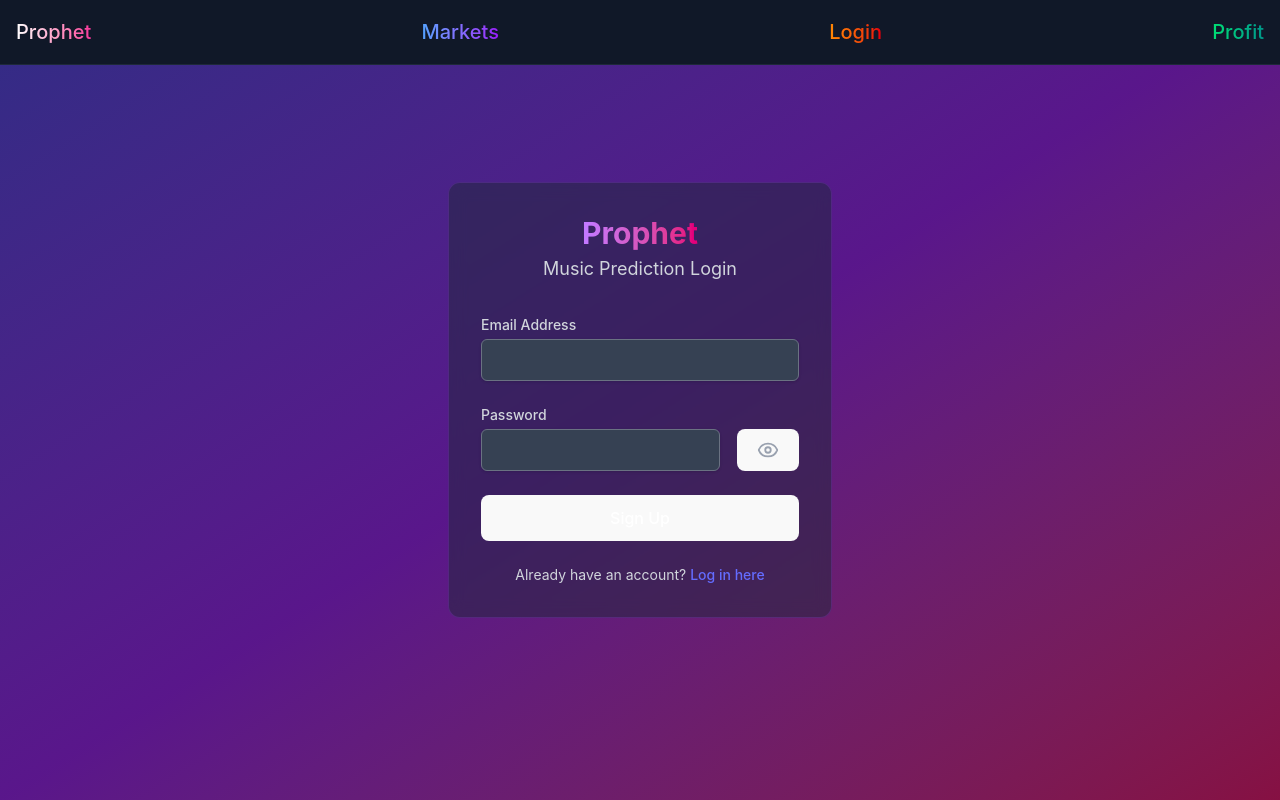
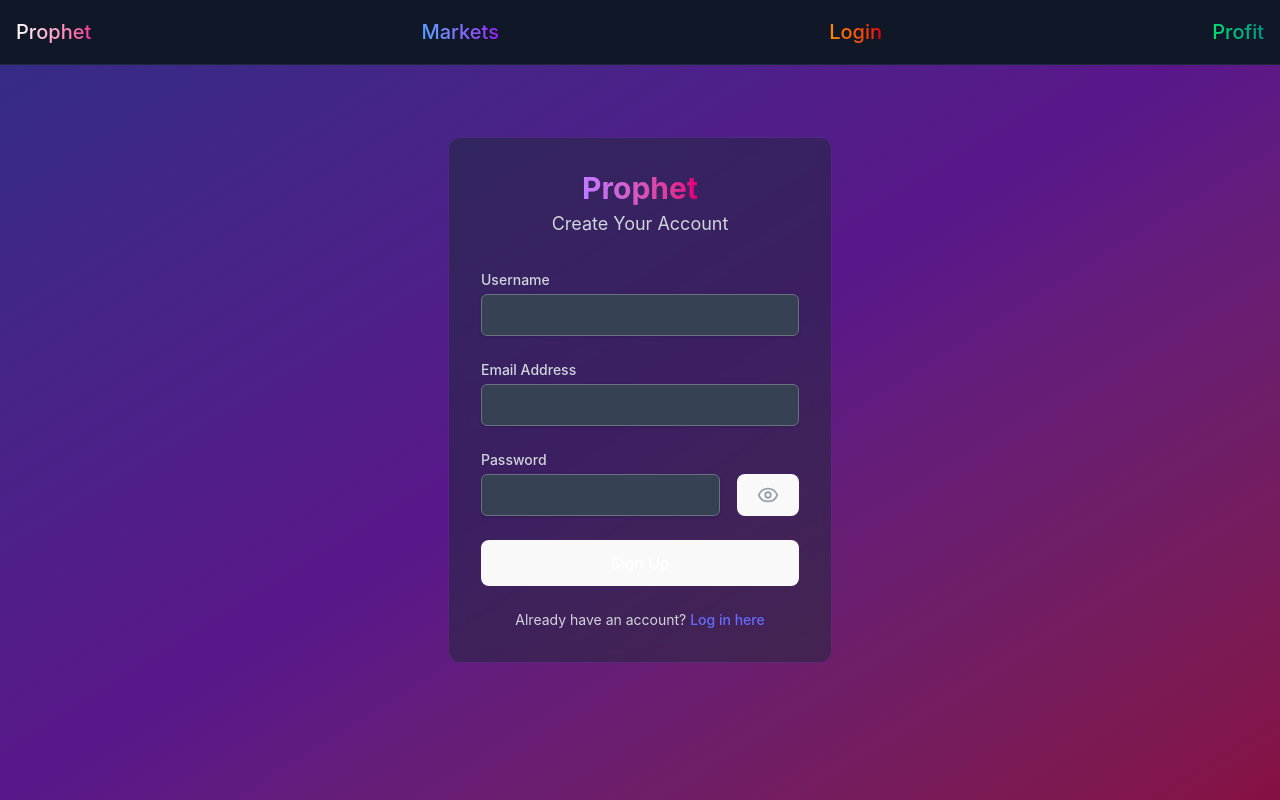
Before and after one commit to Madhavan113/Prophet, a React (Vite) app in the folder frontend/Prophet-vite-project/: page /register in a window 1280 px wide. Built offline with nearby package versions, Linux system fonts and the light colour scheme.

Commit message:
added usernames

```diff
--- a/frontend/Prophet-vite-project/src/pages/Login.jsx
+++ b/frontend/Prophet-vite-project/src/pages/Login.jsx
@@ -12,21 +12,21 @@ const Login = () => {
           <span className="text-3xl font-bold bg-gradient-to-r from-purple-400 to-pink-600 bg-clip-text text-transparent">
             Prophet
           </span>
-          <span className="mt-1 text-lg text-gray-300">Music Prediction Login</span>
+          <span className="mt-1 text-lg text-gray-300">Login</span>
         </div>
 
         <form className="space-y-6">
-          {/* Email Field */}
+          {/* Username Field (Replaces Email) */}
           <div>
-            <label htmlFor="email" className="block text-sm font-medium text-gray-300">
-              Email Address
+            <label htmlFor="username" className="block text-sm font-medium text-gray-300">
+              Username
             </label>
             <div className="mt-1">
               <input
-                type="email"
-                id="email"
-                name="email"
-                autoComplete="email"
+                type="text"
+                id="username"
+                name="username"
+                autoComplete="username"
                 required
                 className="appearance-none block w-full px-3 py-2 border border-gray-500 rounded-md shadow-sm placeholder-gray-400 bg-gray-700 text-white focus:outline-none focus:ring-purple-500 focus:border-purple-500"
               />
--- a/frontend/Prophet-vite-project/src/pages/Register.jsx
+++ b/frontend/Prophet-vite-project/src/pages/Register.jsx
@@ -12,11 +12,28 @@ const Register = () => {
           <span className="text-3xl font-bold bg-gradient-to-r from-purple-400 to-pink-600 bg-clip-text text-transparent">
             Prophet
           </span>
-            <span className="mt-1 text-lg text-gray-300">Music Prediction Login</span>
+          <span className="mt-1 text-lg text-gray-300">Create Your Account</span>
         </div>
 
         <form className="space-y-6">
-            {/* Email Field */}
+          {/* Username Field (First for Login) */}
+          <div>
+            <label htmlFor="username" className="block text-sm font-medium text-gray-300">
+              Username
+            </label>
+            <div className="mt-1">
+              <input
+                type="text"
+                id="username"
+                name="username"
+                autoComplete="username"
+                required
+                className="appearance-none block w-full px-3 py-2 border border-gray-500 rounded-md shadow-sm placeholder-gray-400 bg-gray-700 text-white focus:outline-none focus:ring-purple-500 focus:border-purple-500"
+              />
+            </div>
+          </div>
+
+          {/* Email Field (For Authentication) */}
           <div>
             <label htmlFor="email" className="block text-sm font-medium text-gray-300">
               Email Address
@@ -43,7 +60,7 @@ const Register = () => {
                 type={showPassword ? "text" : "password"}
                 id="password"
                 name="password"
-                  autoComplete="current-password"
+                autoComplete="new-password"
                 required
                 className="appearance-none block w-3/4 px-3 py-2 pr-12 border border-gray-500 rounded-md shadow-sm placeholder-gray-400 bg-gray-700 text-white focus:outline-none focus:ring-purple-500 focus:border-purple-500"
               />
```
Lines whose indentation alone changed are shown as unchanged.
